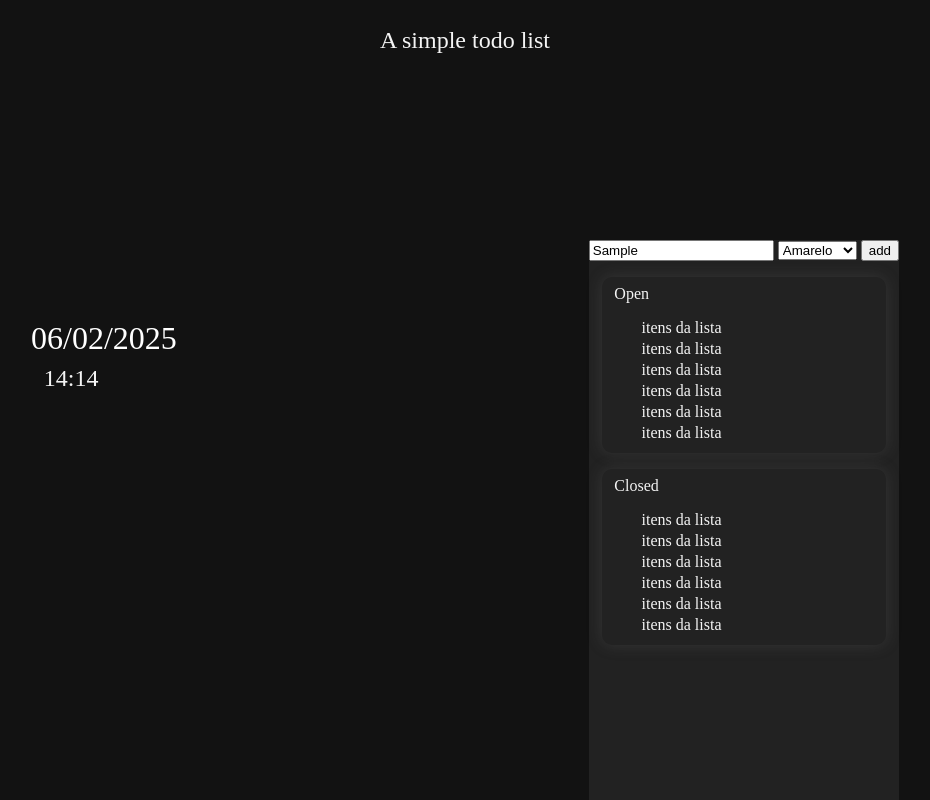
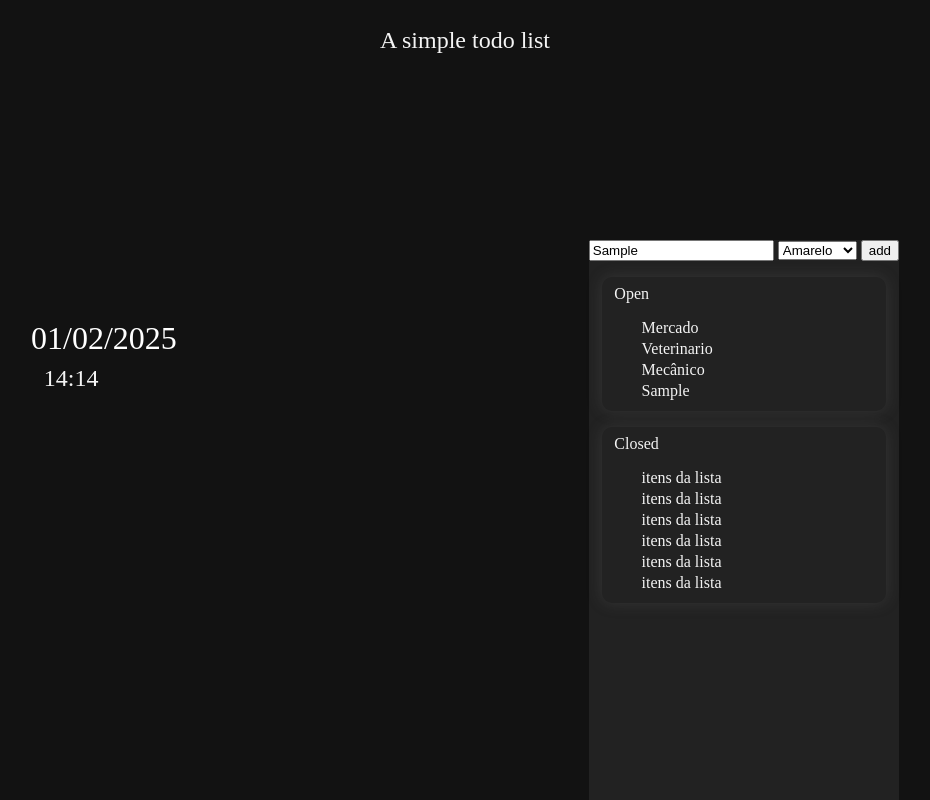
Before and after one commit to eduardorezzadori/simple-todo, a plain HTML site: page index.html in a window 1280 px wide. Both pictures are taken after typing "Sample" into the empty fields and a click on the button "add". Shown: the whole page, without its empty margins (175-1105 px from the left). Drawn offline with Linux system fonts and the light colour scheme; a web font is replaced by a local one.

Commit message:
feat: iniciei o script para criar tarefa e marcar como concluido

```diff
--- a/index.html
+++ b/index.html
@@ -26,24 +26,18 @@
         </div>
 
         <div class="task-content sour-gummy">
-            <input class="new-task" type="text" placeholder="Uma tarefa muito legal!!">
+            <input id="task-name" class="task-name" type="text" placeholder="Uma tarefa muito legal!!">
             <select name="color" id="drop-down-color">
                 <option value="blue">Azul</option>
                 <option value="yellow" selected>Amarelo</option>
                 <option value="red">Vermelho</option>
                 <option value="green">Verde</option>
             </select>
-            <button class="add-button">add</button>
+            <button class="add-button" onclick="UI.addTask()">add</button>
 
             <div class="box-list">
                 <p class="title-list">Open</p>
-                <ul class="opened-list">
-                    <li class="task-opened">itens da lista</li>
-                    <li class="task-opened">itens da lista</li>
-                    <li class="task-opened">itens da lista</li>
-                    <li class="task-opened">itens da lista</li>
-                    <li class="task-opened">itens da lista</li>
-                    <li class="task-opened">itens da lista</li>
+                <ul id="opened-list" class="opened-list">
                 </ul>
             </div>
 
--- a/main.js
+++ b/main.js
@@ -1,6 +1,22 @@
 class UI {
 
-    static tasks = [];
+    static tasks = [
+        {
+            name: "Mercado",
+            color: "Azul",
+            isOpen: true
+        },
+        {
+            name: "Veterinario",
+            color: "Azul",
+            isOpen: true
+        },
+        {
+            name: "Mecânico",
+            color: "Azul",
+            isOpen: true
+        },
+    ];
 
     static refreshWatch() {
         let year, month, day, hours, minutes, date;
@@ -13,7 +29,7 @@ class UI {
 
             year = date.getFullYear();
             month = (date.getMonth() + 1).toString().padStart(2, '0');
-            day = date.getDay().toString().padStart(2, '0');
+            day = date.getDate().toString().padStart(2, '0');
 
             hours = date.getHours().toString().padStart(2, '0');
             minutes = date.getMinutes().toString().padStart(2, '0');
@@ -21,19 +37,64 @@ class UI {
             dateElement.innerHTML = `${day}/${month}/${year}`
             clockElement.innerHTML = `${hours}:${minutes}`
 
-        }, 100);
+        }, 300);
     }
 
-    static appendTaskClosed() {
-        // wip
+    static appendTask(name, color) {
+        const box = document.getElementById("opened-list");
+
+        const newTask = document.createElement("li");
+
+        const newContent = document.createTextNode(`${name}`);
+
+        newTask.appendChild(newContent);
+
+        newTask.classList.add("task-opened");
+        newTask.classList.add(`${color}`);
+
+        newTask.addEventListener("click", this.closeTask);
+
+        box.appendChild(newTask);
+    }
+
+    static addTask() {
+        const color = document.getElementById("drop-down-color").value;
+        const name = document.getElementById("task-name").value;
+
+        this.tasks.push({
+            name: name,
+            color: color,
+            isOpen: true
+        })
+
+        this.appendTask(name, color);
+    }
+
+    static closeTask() {
+        console.log("fechei");
     }
 
     static renderTasks() {
-        // wip
+        const box = document.getElementById("opened-list");
+
+        for (const task of UI.tasks) {
+            const newTask = document.createElement("li");
+
+            const newContent = document.createTextNode(`${task.name}`);
+
+            newTask.appendChild(newContent);
+
+            newTask.classList.add("task-opened");
+
+            newTask.addEventListener("click", this.closeTask);
+
+            box.appendChild(newTask);
+        }
     }
 
 }
 
 window.onload = function () {
     UI.refreshWatch();
+    UI.renderTasks();
 }
```
